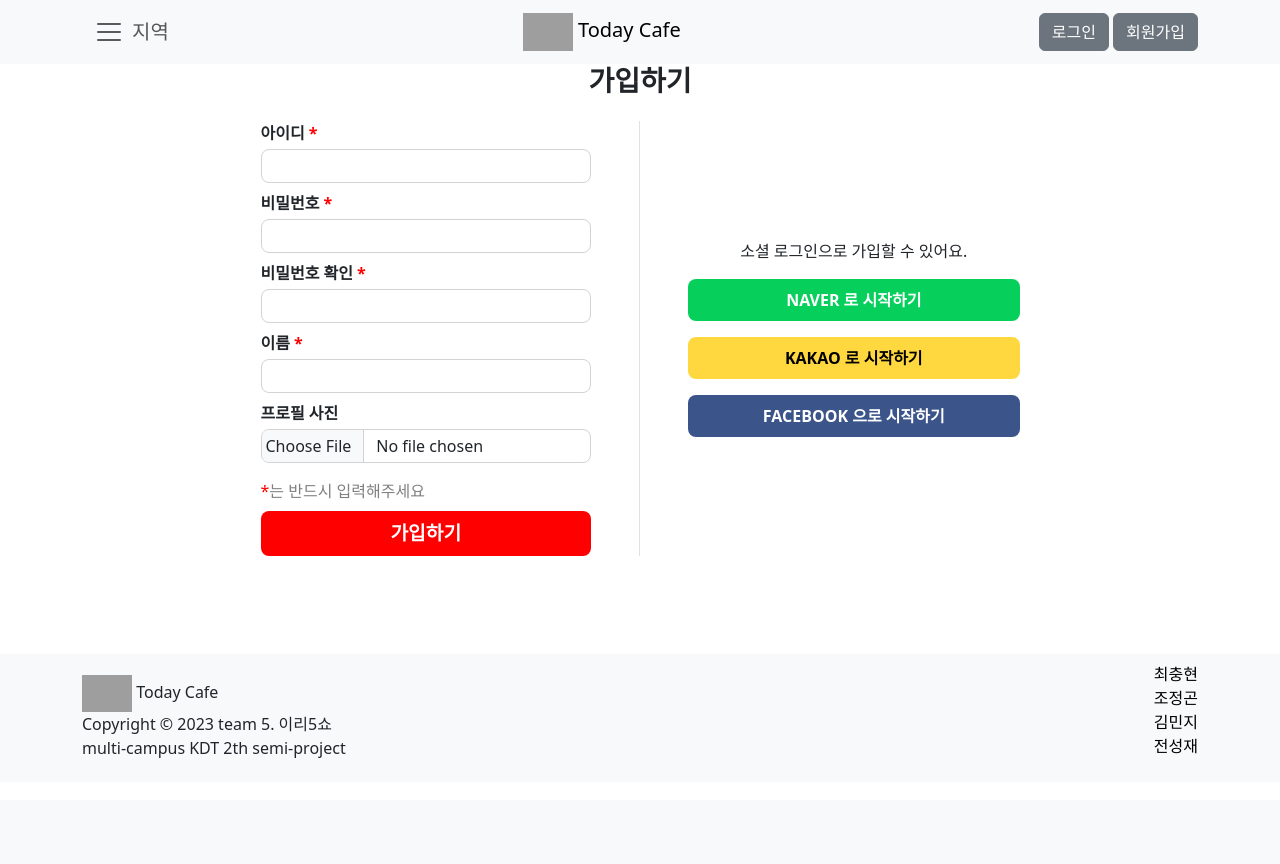
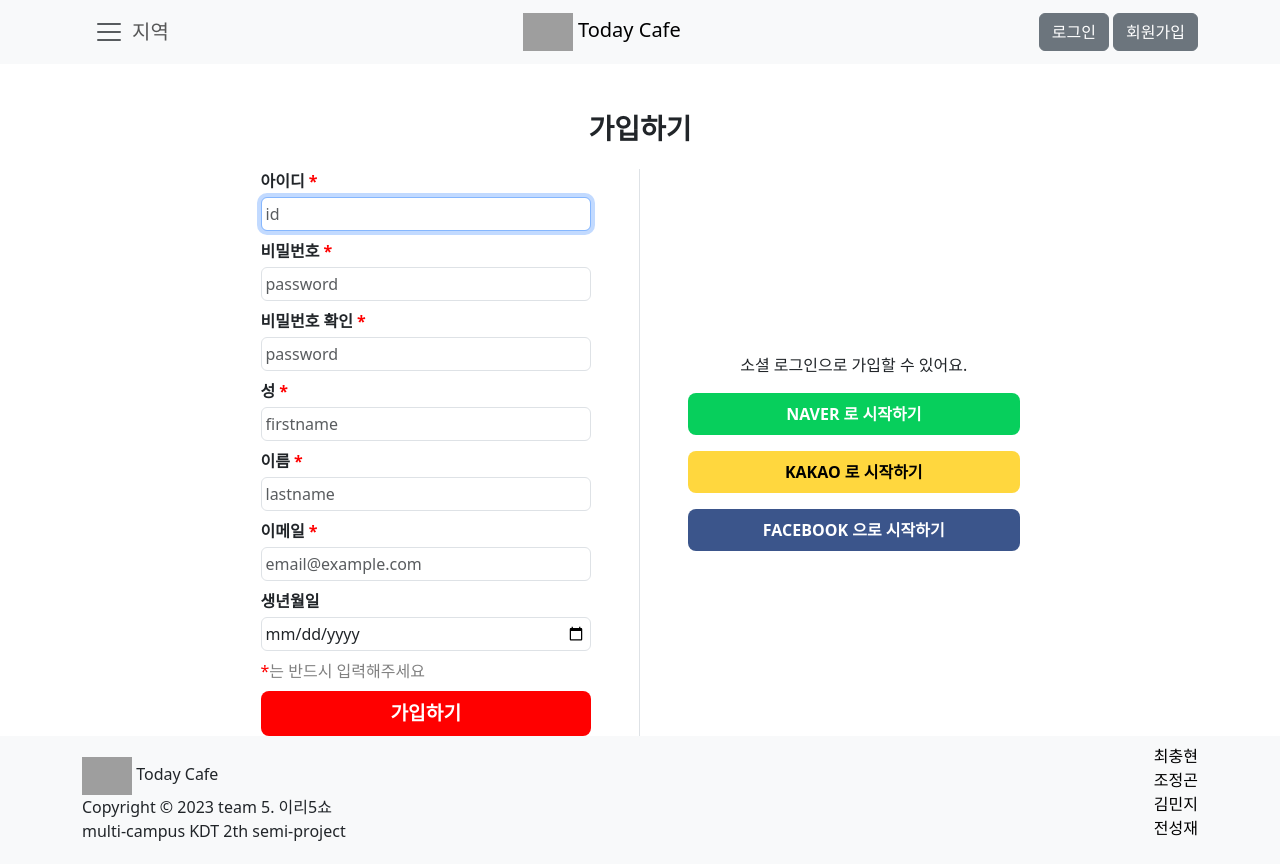
Before and after one commit to JeonggonCho/Today-Cafe, a Django app: page /accounts/signup/ in a window 1280 px wide. Before the commit the page ends 758 px from the top, so only its background shows below. Run offline with Django 3.2, Linux system fonts and the light colour scheme; grey boxes are pictures that could not be loaded.

Commit message:
Modify pages and Create custom class in forms.py by minjee

```diff
--- a/accounts/forms.py
+++ b/accounts/forms.py
@@ -1,5 +1,5 @@
 from django.contrib.auth import get_user_model
-from django.contrib.auth.forms import UserCreationForm, UserChangeForm
+from django.contrib.auth.forms import UserCreationForm, UserChangeForm, AuthenticationForm
 from django import forms
 
 
@@ -9,8 +9,7 @@ class CustomUserCreationForm(UserCreationForm):
         required=False,
         widget=forms.DateInput(
         attrs={
-            'class' : 'form-control',
-            'style' : 'width: 250px',
+            'class' : 'form-control w-100 p-1',
             'type': 'date',
         }
         )
@@ -19,64 +18,52 @@ class CustomUserCreationForm(UserCreationForm):
         model = get_user_model()
         fields = ('username', 'email', 'first_name', 'last_name', 'birthday', 'password1', 'password2',)
     username = forms.CharField(
-        label='ID',
         widget= forms.TextInput(
         attrs={
-            'class' : 'form-control',
-            'style' : 'width: 250px',
+            'class' : 'form-control w-100 p-1',
             'placeholder' : 'id',
         }
         )
     )
 
     email = forms.EmailField(
-        label='Email address',
         widget= forms.EmailInput(
         attrs={
-            'class' : 'form-control',
-            'style' : 'width: 250px',
+            'class' : 'form-control w-100 p-1',
             'placeholder' : 'email@example.com',
         }
         )
     )
 
     first_name = forms.CharField(
-        label="First name",
         widget=forms.TextInput(
         attrs={
-            'class' : 'form-control',
-            'style' : 'width: 250px',
+            'class' : 'form-control w-100 p-1',
             'placeholder' : 'firstname',
         }
         )
     )
 
     last_name = forms.CharField(
-        label="Last name",
         widget=forms.TextInput(
         attrs={
-            'class' : 'form-control',
-            'style' : 'width: 250px',
+            'class' : 'form-control w-100 p-1',
             'placeholder' : 'lastname',
         }
         )
     )
 
     password1 = forms.CharField(
-        label='Password',
         widget=forms.PasswordInput({
-        'class' : 'form-control',
-        'style' : 'width: 250px',
+        'class' : 'form-control w-100 p-1',
         'placeholder' : 'password'
         }
         )
     )
 
     password2 = forms.CharField(
-        label='Verify Password',
         widget=forms.PasswordInput({
-        'class' : 'form-control',
-        'style' : 'width: 250px',
+        'class' : 'form-control w-100 p-1',
         'placeholder' : 'password'
         }
         )
@@ -122,3 +109,30 @@ class CustomUserChangeForm(UserChangeForm):
         }
         )
     )
+
+class CustomAuthenticationForm(AuthenticationForm):
+    username = forms.CharField(
+        widget=forms.TextInput(
+            attrs={
+                'class': 'form-control w-100 p-2 mb-2',
+                'placeholder': '아이디',
+            },
+        ),
+    )
+
+    password = forms.CharField(
+        widget=forms.PasswordInput(
+            attrs={
+                'class': 'form-control w-100 p-2',
+                'type': 'password',
+                'placeholder': '비밀번호',
+            },
+        ),
+    )
+
+    def confirm_login_allowed(self, user):
+        if not user.is_active:
+            raise forms.ValidationError(
+                self.error_messages['inactive'],
+                code='inactive',
+            )
--- a/accounts/static/accounts/css/signup.css
+++ b/accounts/static/accounts/css/signup.css
@@ -2,10 +2,6 @@
     min-height: calc(100vh - 70px - 140px);
 }
 /* section 1 */
-.signup-form__item input {
-    border-radius: 0.5rem;
-    border: 1px solid lightgray;
-}
 .signup-form__submit input {
     border-radius: 0.5rem;
     background-color: red;
--- a/accounts/templates/accounts/signup.html
+++ b/accounts/templates/accounts/signup.html
@@ -10,7 +10,7 @@
 
 {% block content %}
 <main class="main--signup d-flex">
-    <div class="signup-container container p-0 d-flex flex-column align-items-center">
+    <div class="signup-container container mt-5 p-0 d-flex flex-column align-items-center">
         <!-- signup title -->
         <h3 class="my-0 pb-4 fw-bold">가입하기</h3>
         <!-- signup content -->
@@ -18,35 +18,40 @@
             <!-- signup-form -->
             <section class="signup-form px-5 border-end col-6 d-flex flex-column justify-content-center">
                 <form action="{% url 'accounts:signup' %}" method="POST">
-                    {% comment %}
                     {% csrf_token %}
-                    {{ form.as_p }}
-                    {% endcomment %}
                     <div class="signup-form__item mb-2">
-                        <label class="mb-1 fw-bold" for="">아이디<span class="required-icon ms-1">*</span></label>
-                        <input class="w-100 p-1" type="text" required>
+                        <label class="mb-1 fw-bold" for="username">아이디<span class="required-icon ms-1">*</span></label>
+                        {{ form.username }}
                     </div>
                     <div class="signup-form__item mb-2">
-                        <label class="mb-1 fw-bold" for="">비밀번호<span class="required-icon ms-1">*</span></label>
-                        <input class="w-100 p-1" type="password" required>
+                        <label class="mb-1 fw-bold" for="password1">비밀번호<span class="required-icon ms-1">*</span></label>
+                        {{ form.password1 }}
                     </div>
                     <div class="signup-form__item mb-2">
-                        <label class="mb-1 fw-bold " for="">비밀번호 확인<span class="required-icon ms-1">*</span></label>
-                        <input class="w-100 p-1" type="password" required>
+                        <label class="mb-1 fw-bold " for="password2">비밀번호 확인<span class="required-icon ms-1">*</span></label>
+                        {{ form.password2 }}
                     </div>
                     <div class="signup-form__item mb-2">
-                        <label class="mb-1 fw-bold" for="">이름<span class="required-icon ms-1">*</span></label>
-                        <input class="w-100 p-1" type="text" required>
+                        <label class="mb-1 fw-bold" for="first_name">성<span class="required-icon ms-1">*</span></label>
+                        {{ form.first_name }}
                     </div>
-                    <div class="signup-form__item mb-3">
-                        <label class="mb-1 fw-bold" for="formFile" class="form-label">프로필 사진</label>
-                        <input class="w-100 p-1 form-control" type="file" id="formFile" accept="image/png, image/jpeg, image.jpg">
-                        </div>
+                    <div class="signup-form__item mb-2">
+                        <label class="mb-1 fw-bold" for="last_name">이름<span class="required-icon ms-1">*</span></label>
+                        {{ form.last_name }}
+                    </div>
+                    <div class="signup-form__item mb-2">
+                        <label class="mb-1 fw-bold" for="email">이메일<span class="required-icon ms-1">*</span></label>
+                        {{ form.email }}
+                    </div>
+                    <div class="signup-form__item mb-2">
+                        <label class="mb-1 fw-bold" for="birthday">생년월일</label>
+                        {{ form.birthday }}
+                    </div>
                     <div class="signup-form__submit">
                         <span class="d-block mb-2"><span class="required-icon">*</span>는 반드시 입력해주세요</span>
                         <input class="w-100 p-2 fw-bold" type="submit" value="가입하기">
                     </div>
-                </form>
+                  </form>
             </section>
             <!-- signup-sns -->
             <section class="signup-sns px-5 col-6 d-flex flex-column justify-content-center align-items-center h-100">
```
Also changed, not shown: accounts/templates/accounts/login.html (+3 -5 lines).
